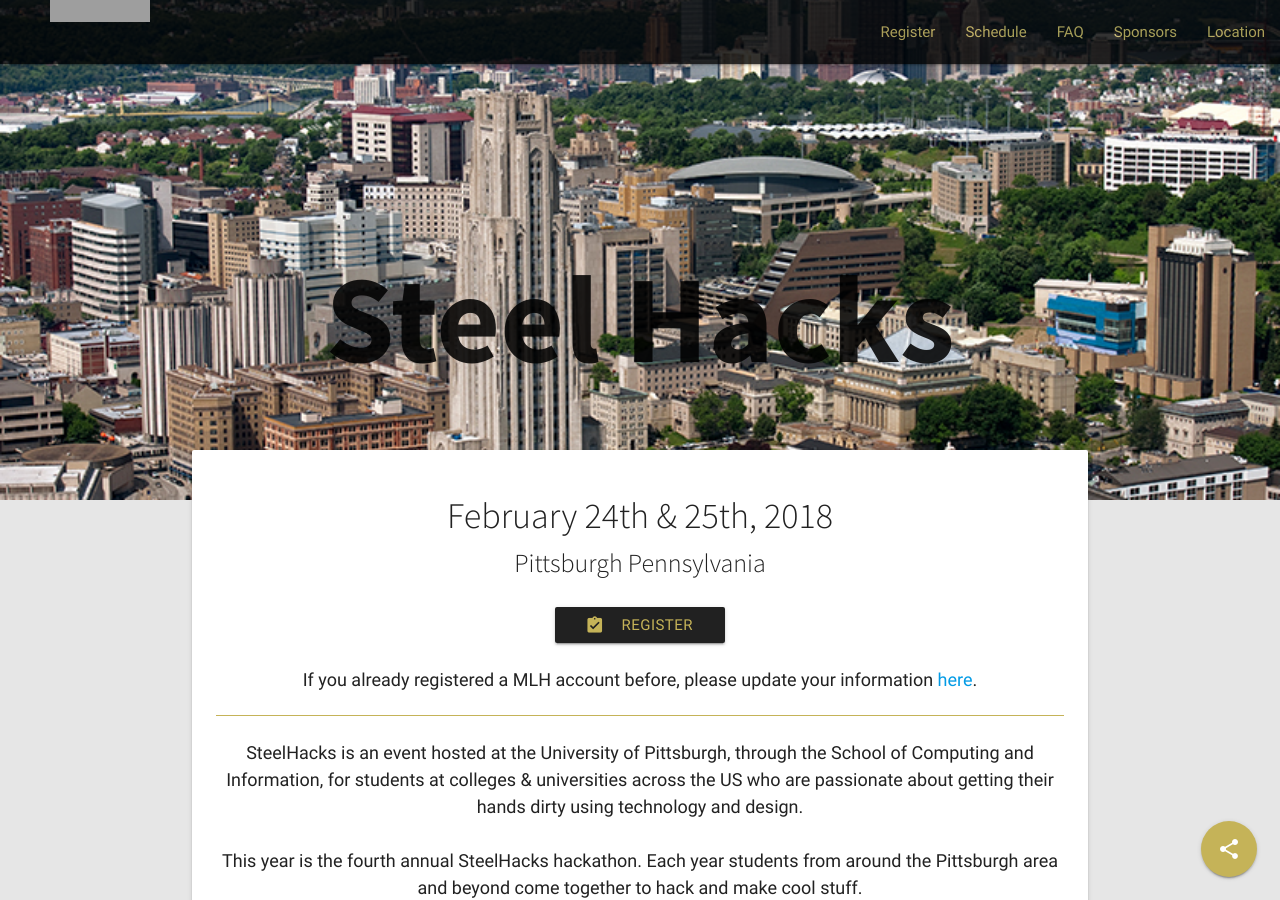
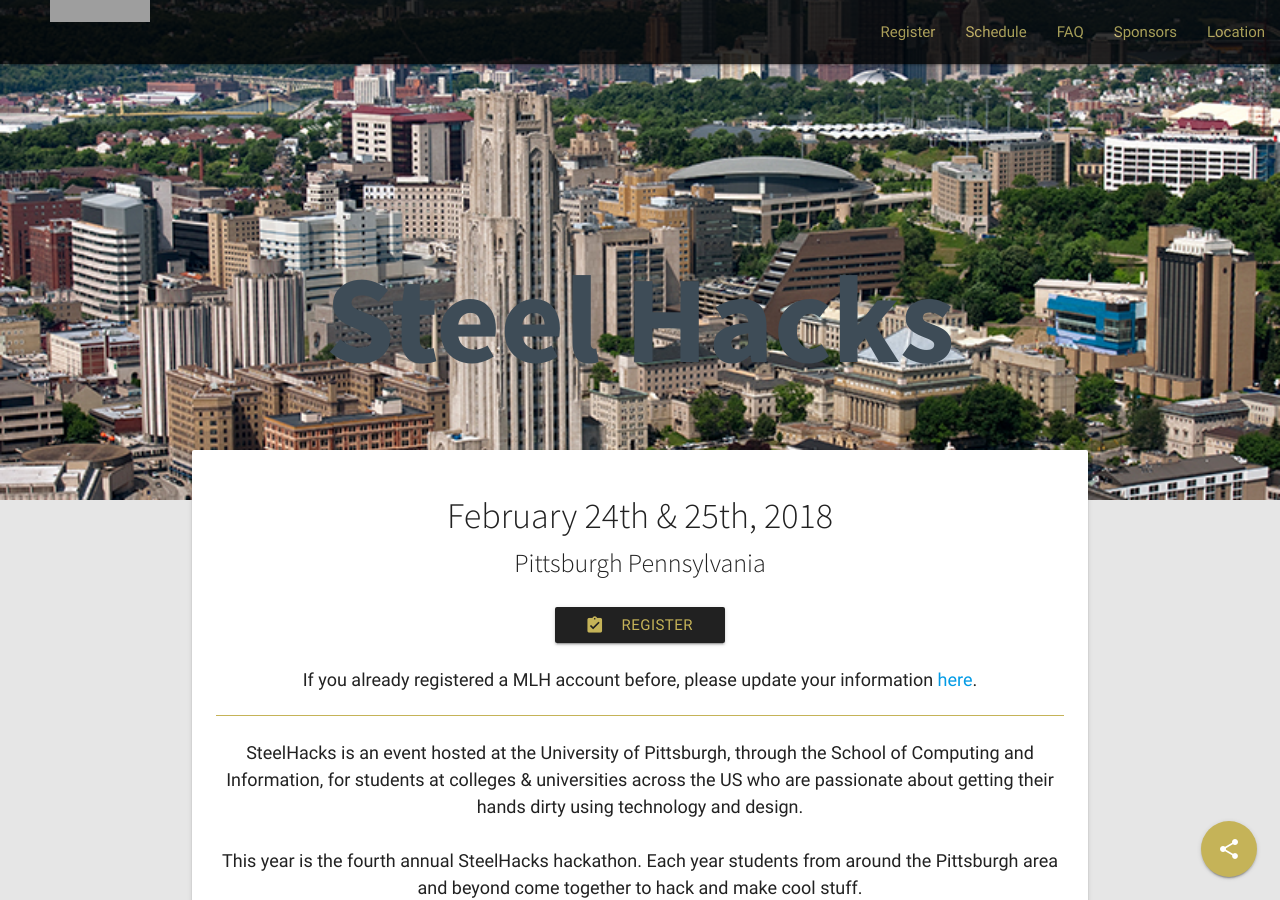
Before and after one commit to SteelHeads/steelhacks.com, a Jekyll site: the page built from index.html, in a window 1280 px wide and 900 px high. Built offline with Jekyll 4.4.1, drawn with Linux system fonts in a browser that asks for light colours; grey boxes are pictures that could not be loaded.

Commit message:
Update index.html

```diff
--- a/index.html
+++ b/index.html
@@ -54,7 +54,7 @@
 
 <body>
 
-  <h1 id="siteTitle">Steel Hacks</h1>
+  <h1 id="siteTitle"style="color: #3E4C57">Steel Hacks</h1>
   <div class="parallax-container">
       <div class="parallax"><img src="assets/home.jpg"></div>
     </div>
```
